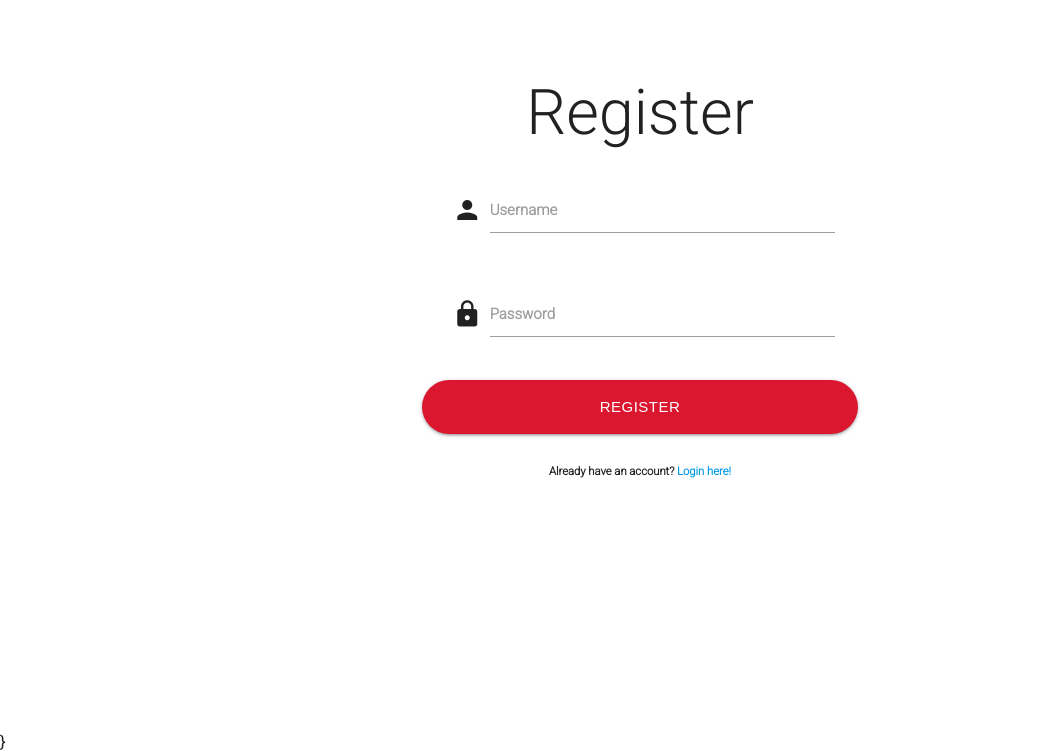
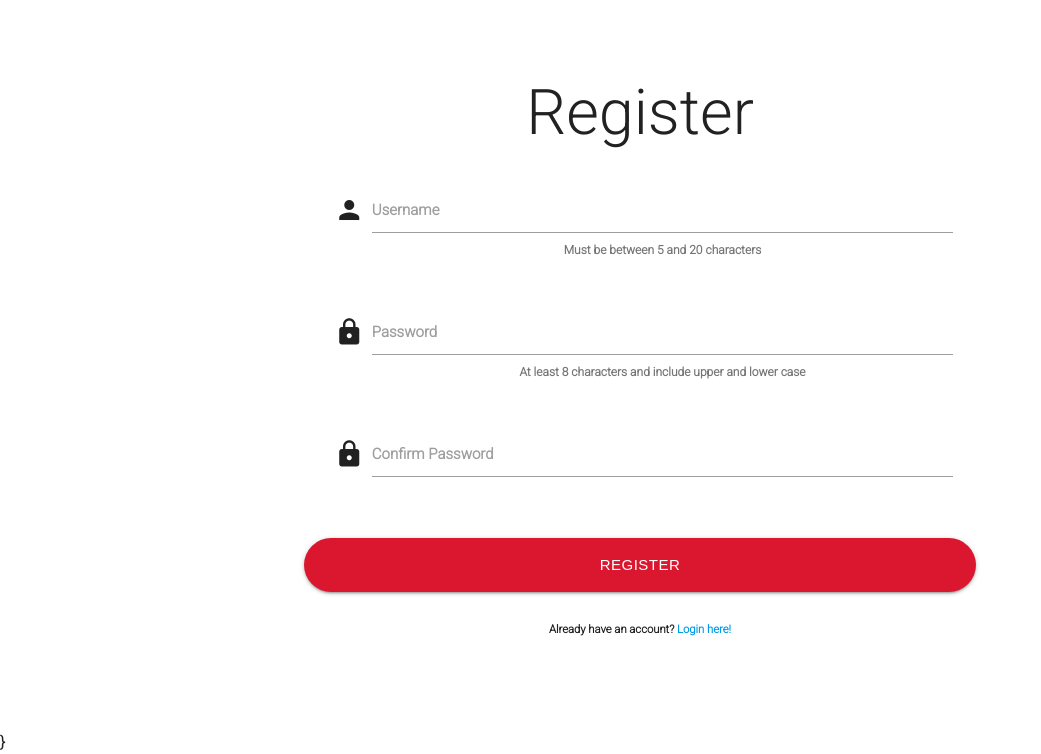
Before and after one commit to wilko90/Simply-Films, a Flask app: page /register in a window 1280 px wide. Shown: the part 133-887 px from the top of the page, without its empty margins (0-1041 px from the left). Run offline with Flask 2, Linux system fonts and the light colour scheme; some libraries are stand-ins or nearby versions.

Commit message:
feat: add confirm password template

```diff
--- a/templates/register.html
+++ b/templates/register.html
@@ -11,19 +11,33 @@
                         <div class="input-field col s12">
                             <i class="material-icons prefix">person</i>
                             <input type="text" name="username" id="username" class="autocomplete" minlength="5"
-                            maxlength="15" pattern="^[a-zA-Z0-9]{5,15}$" class="validate" required>
+                                maxlength="15" class="validate" required>
                             <label for="username">Username</label>
+                            <span class="helper-text" data-error="Invalid Username" data-success="Username Successful">Must be
+                                between 5 and 20
+                                characters</span>
                         </div>
                     </div>
                 </div>
-
                 <div class="col s12">
                     <div class="row">
                         <div class="input-field col s12">
                             <i class="material-icons prefix">lock</i>
                             <input type="password" name="password" id="password" class="autocomplete" minlength="5"
-                            maxlength="15" pattern="^[a-zA-Z0-9]{5,15}$" class="validate" required>
+                                maxlength="15" pattern="^[a-zA-Z0-9]{5,15}$" class="validate" required>
                             <label for="password">Password</label>
+                            <span class="helper-text">At least 8 characters and include upper and lower case</span>
+                        </div>
+                    </div>
+                </div>
+                <div class="col s12">
+                    <div class="row">
+                        <div class="input-field col s12">
+                            <i class="material-icons prefix">lock</i>
+                            <input type="password" name="confirm-password" id="confirm-password" class="autocomplete"
+                                minlength="5" maxlength="15" pattern="^[a-zA-Z0-9]{5,15}$" class="validate" required>
+                            <label for="confirm-password">Confirm Password</label>
+                            <span class="helper-text" data-error="Password does not match"></span>
                         </div>
                     </div>
                 </div>
@@ -35,7 +49,7 @@
                 <div class="row center-align">
                     <div class="col s12">
                         <small>Already have an account?
-                            <a href="">Login here!</a></small>
+                            <a href="{{ url_for('login') }}">Login here!</a></small>
                     </div>
                 </div>
 
```
